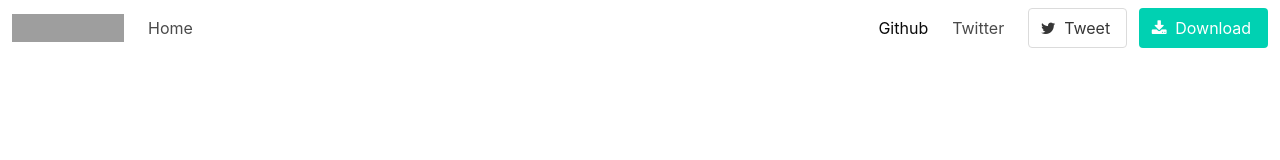
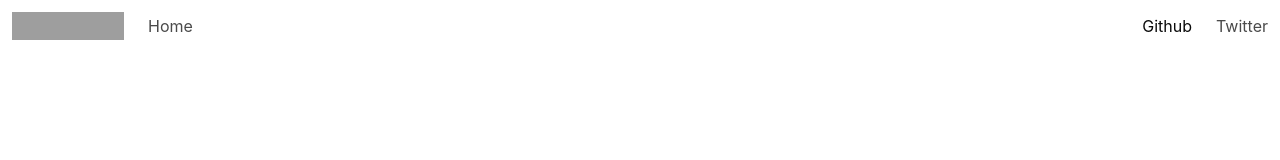
Before and after one commit to pauleveritt/sphinx-bulma, a website built with webpack: page playground/tutorial.html in a window 1280 px wide. Built offline with nearby package versions, Linux system fonts and the light colour scheme; grey boxes are pictures that could not be loaded.

Commit message:
Better formatting, lose some items.

```diff
--- a/playground/tutorial.html
+++ b/playground/tutorial.html
@@ -51,33 +51,6 @@
                target="_blank">
                 Twitter
             </a>
-            <div class="navbar-item">
-                <div class="field is-grouped">
-                    <p class="control">
-                        <a id="twitter"
-                           class="button"
-                           data-social-network="Twitter"
-                           data-social-action="tweet"
-                           data-social-target="http://bulma.io"
-                           target="_blank"
-                           href="https://twitter.com/intent/tweet?text=Bulma: a modern CSS framework based on Flexbox&url=http://bulma.io&via=jgthms">
-              <span class="icon">
-                <i class="fa fa-twitter"></i>
-              </span>
-                            <span>Tweet</span>
-                        </a>
-                    </p>
-                    <p class="control">
-                        <a class="button is-primary"
-                           href="https://github.com/jgthms/bulma/archive/0.4.3.zip">
-              <span class="icon">
-                <i class="fa fa-download"></i>
-              </span>
-                            <span>Download</span>
-                        </a>
-                    </p>
-                </div>
-            </div>
         </div>
     </div>
 </nav>
```
Lines whose indentation alone changed are shown as unchanged.
